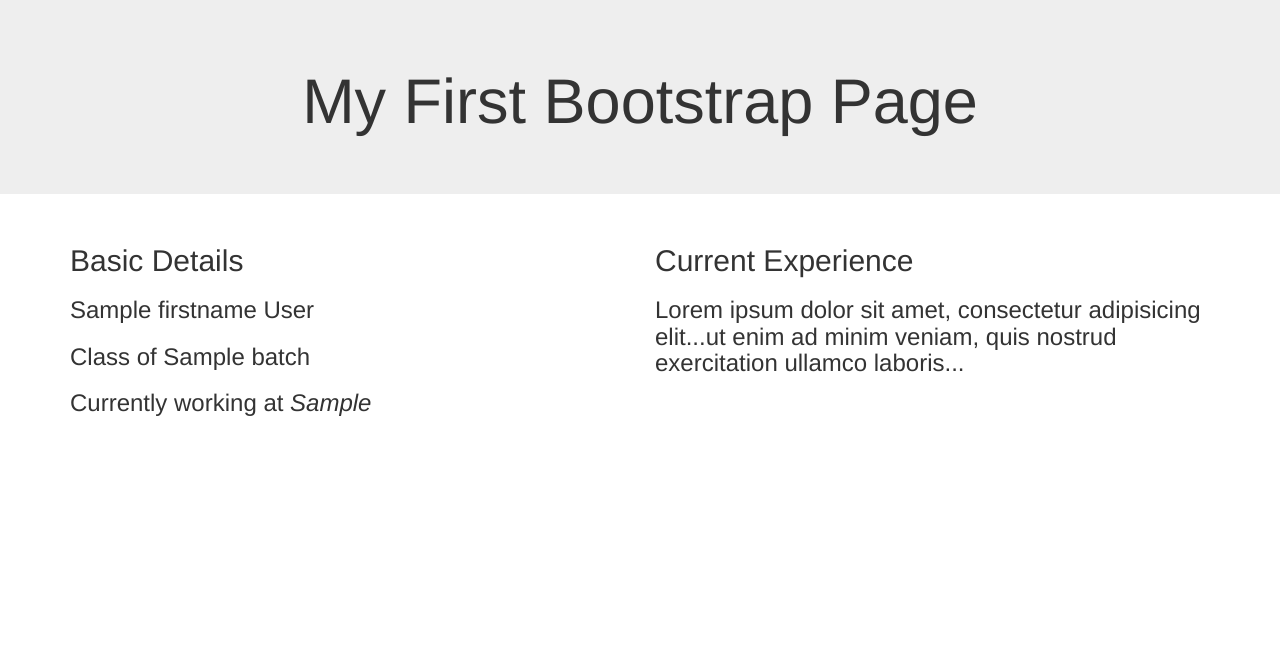
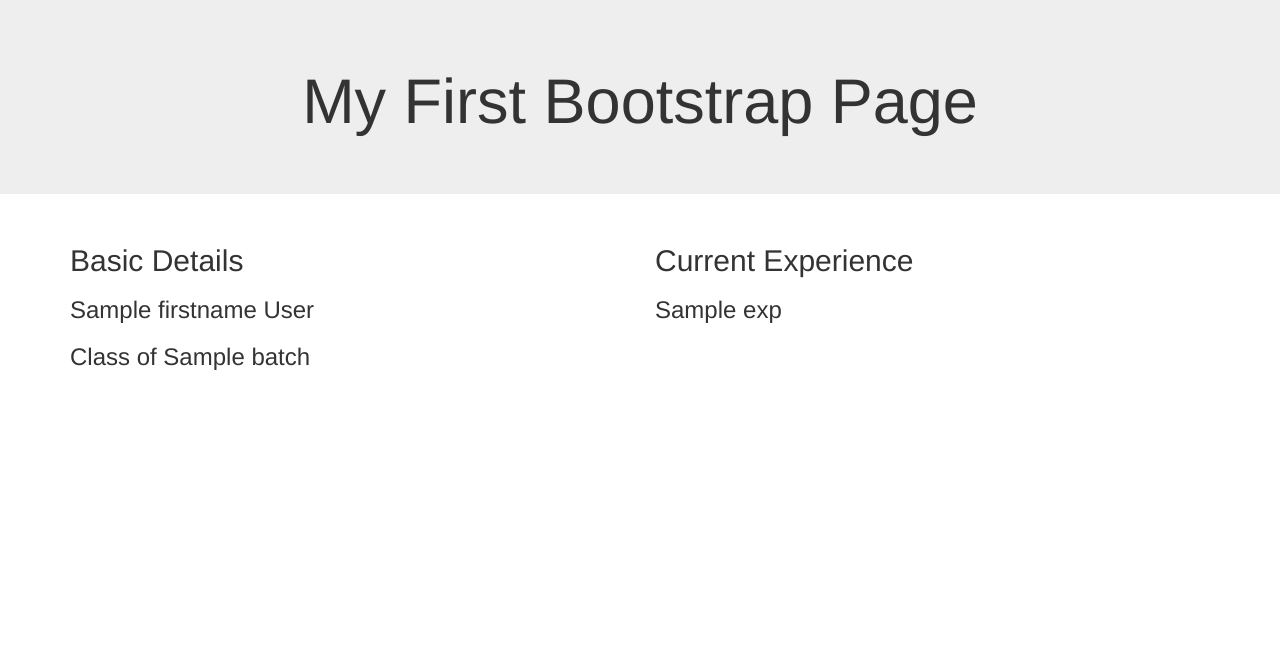
Before and after one commit to rahulkumaran/open-alumni, a Flask app: template templates/individual_page.html in a window 1280 px wide. Shown: the part 73-729 px from the top of the page. Run offline with Flask 2, Linux system fonts and the light colour scheme; the template is opened without the code that fills it: most values are stand-ins (such as "Sample title", 1, 10 or a date in 2020); some libraries are stand-ins or nearby versions.

Commit message:
add experience field from db and remove unnecesary fields

```diff
--- a/templates/individual_page.html
+++ b/templates/individual_page.html
@@ -12,11 +12,10 @@
 			<h2>Basic Details</h2>
 			<h3>{{ firstname }} {{lastname}}</h3>
 			<h3>Class of {{ batch }}</h3>
-			<h3>Currently working at <i>{{ current_job }}</i></h3>
 		</div>
 		<div class="col-sm-6">
 			<h2>Current Experience</h2>
-			<h3>Lorem ipsum dolor sit amet, consectetur adipisicing elit...ut enim ad minim veniam, quis nostrud exercitation ullamco laboris...</h3>
+			<h3> {{ exp }}</h3>
 		</div>
 	</div>
 </div>
```
